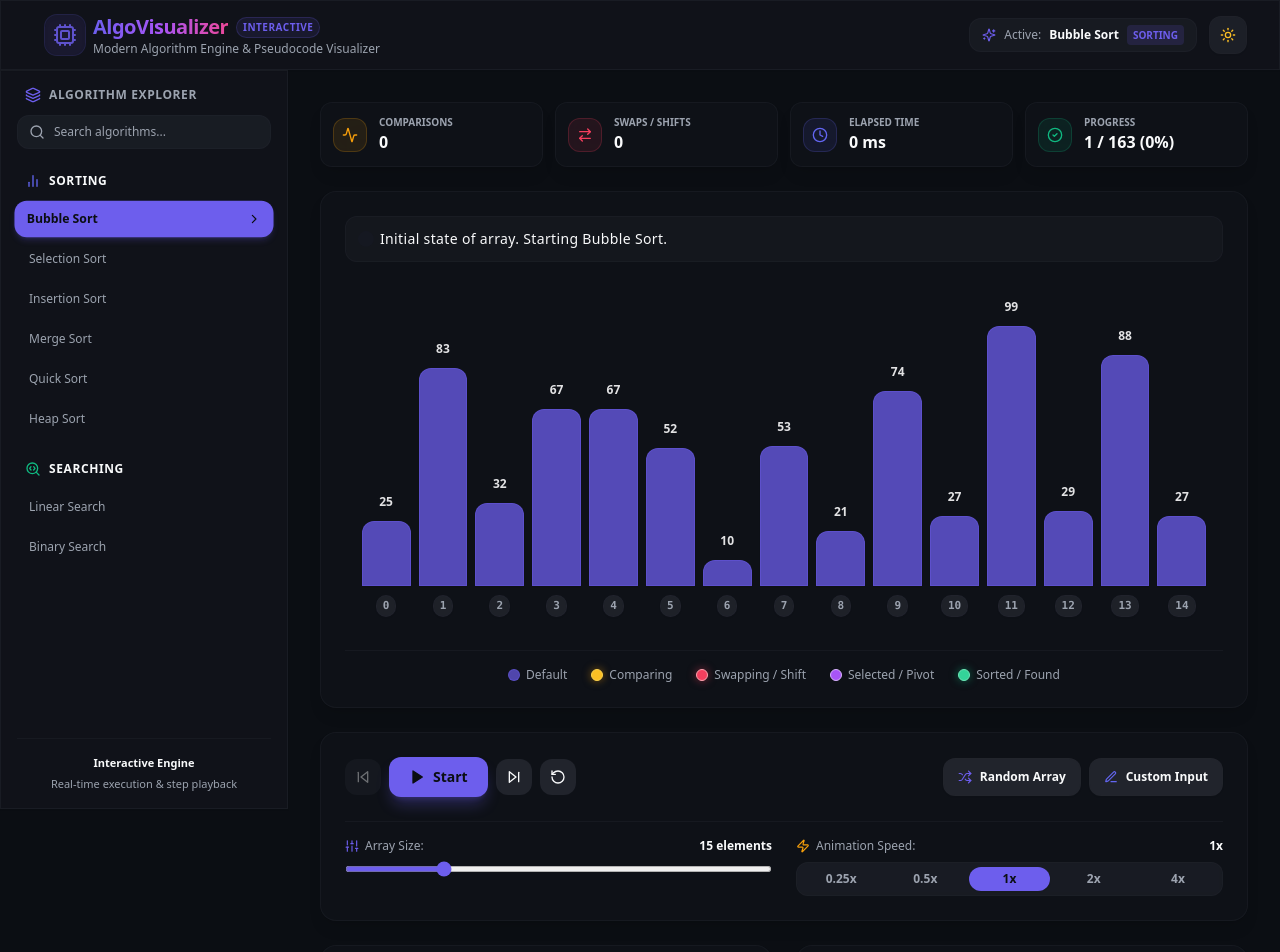
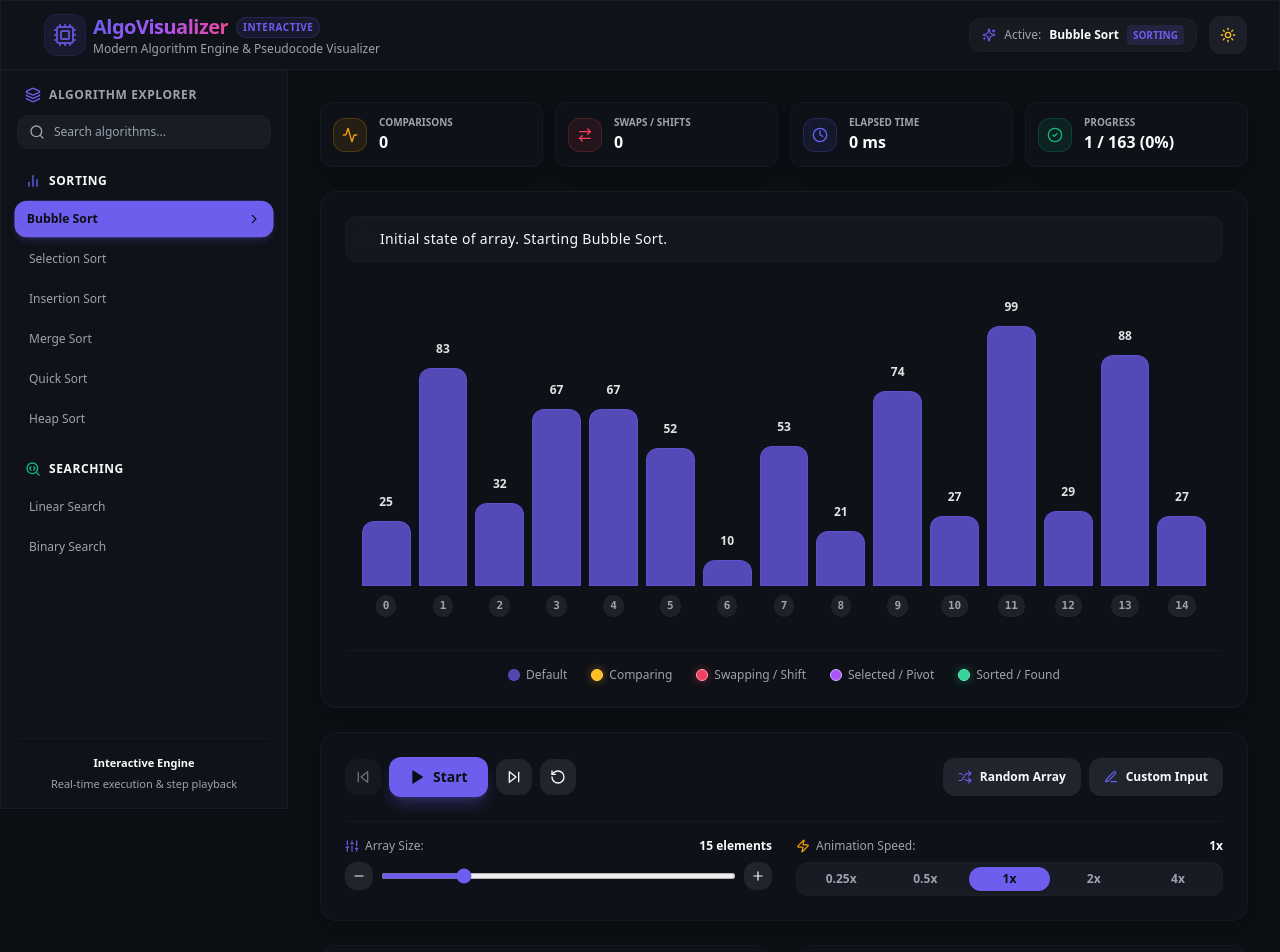
Before and after one commit to sachin11p12/Algorithm-Visualizer, a Next.js app in the folder Frontend/: page / in a window 1280 px wide. Shown: the top 952 px of the page. Built offline with nearby package versions, Linux system fonts and the light colour scheme.

Commit message:
feat: add ControlPanel component for visualizer playback, array, and speed controls

```diff
--- a/Frontend/components/visualizer/ControlPanel.tsx
+++ b/Frontend/components/visualizer/ControlPanel.tsx
@@ -11,6 +11,8 @@ import {
   Sliders,
   Zap,
   Edit3,
+  Plus,
+  Minus,
 } from 'lucide-react';
 import { useVisualizerStore, SpeedMultiplier } from '@/store/useVisualizerStore';
 import { cn } from '@/lib/utils';
@@ -170,7 +172,7 @@ export const ControlPanel: React.FC = () => {
 
       {/* Bottom Row: Sliders & Speed Selectors */}
       <div className="grid grid-cols-1 md:grid-cols-2 gap-6 pt-4 border-t border-border/40">
-        {/* Array Size Slider */}
+        {/* Array Size Slider & Manual +/- Controls */}
         <div className="space-y-2">
           <div className="flex items-center justify-between text-xs font-medium text-muted-foreground">
             <span className="flex items-center space-x-1.5">
@@ -179,6 +181,17 @@ export const ControlPanel: React.FC = () => {
             </span>
             <span className="font-bold text-foreground">{arraySize} elements</span>
           </div>
+
+          <div className="flex items-center space-x-2">
+            <button
+              onClick={() => setArraySize(Math.max(5, arraySize - 1))}
+              disabled={isPlaying || arraySize <= 5}
+              className="p-1.5 rounded-xl bg-secondary hover:bg-secondary/80 border border-border/50 text-foreground font-bold disabled:opacity-40 disabled:cursor-not-allowed transition-all focus:outline-none focus:ring-2 focus:ring-primary/50"
+              title="Decrease Array Size (-1)"
+            >
+              <Minus className="w-3.5 h-3.5" />
+            </button>
+
             <input
               type="range"
               min={5}
@@ -188,6 +201,16 @@ export const ControlPanel: React.FC = () => {
               onChange={(e) => setArraySize(Number(e.target.value))}
               className="w-full accent-primary h-1.5 bg-secondary rounded-lg cursor-pointer disabled:opacity-50"
             />
+
+            <button
+              onClick={() => setArraySize(Math.min(50, arraySize + 1))}
+              disabled={isPlaying || arraySize >= 50}
+              className="p-1.5 rounded-xl bg-secondary hover:bg-secondary/80 border border-border/50 text-foreground font-bold disabled:opacity-40 disabled:cursor-not-allowed transition-all focus:outline-none focus:ring-2 focus:ring-primary/50"
+              title="Increase Array Size (+1)"
+            >
+              <Plus className="w-3.5 h-3.5" />
+            </button>
+          </div>
         </div>
 
         {/* Animation Speed Selector */}
```
Lines whose indentation alone changed are shown as unchanged.
